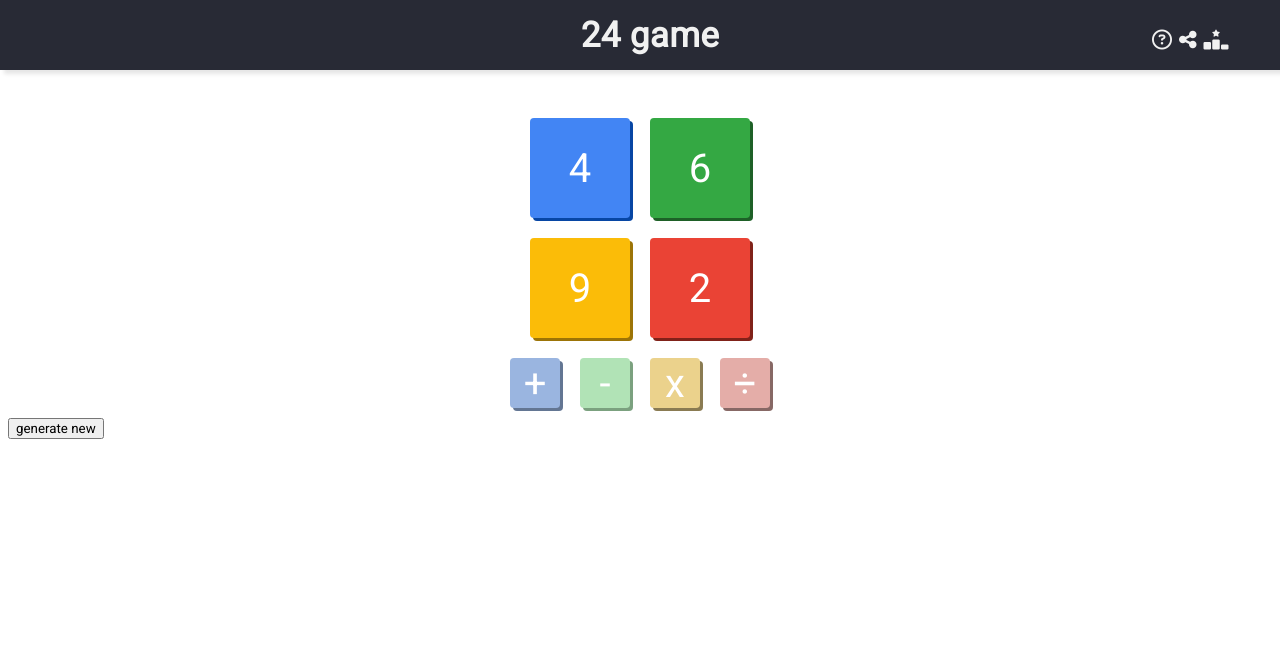
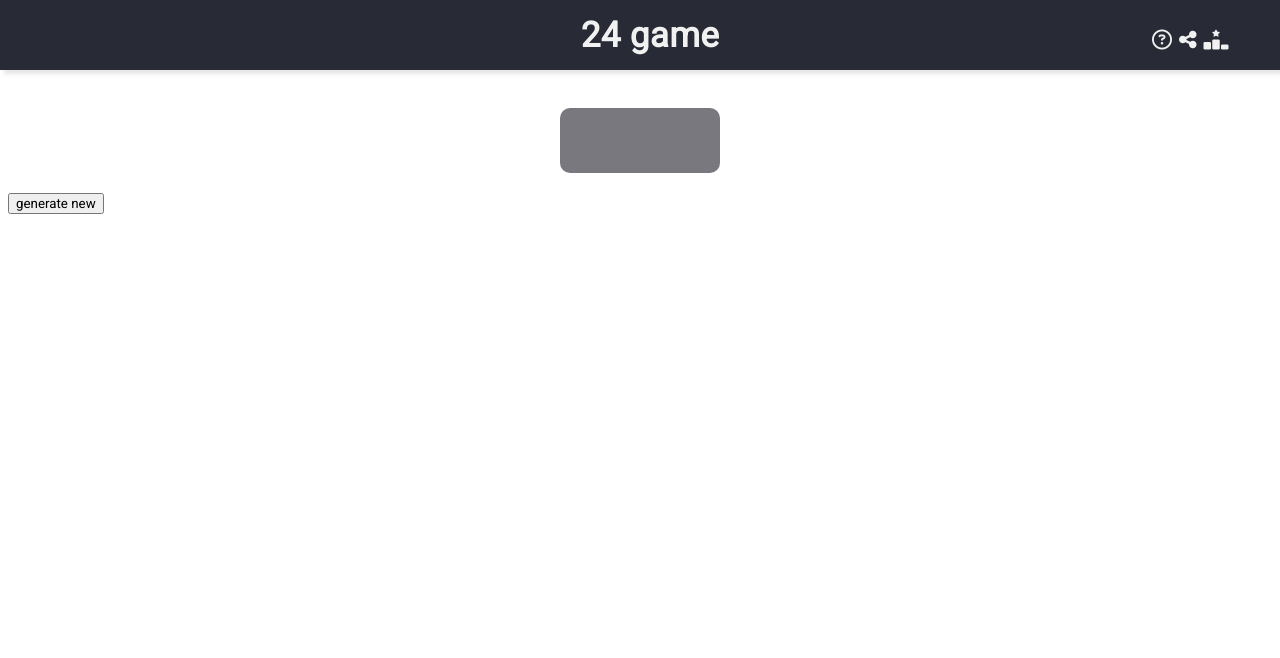
Before and after one commit to ladylilian/CITS3403, a Flask app: page / in a window 1280 px wide; the page is wider, and only the part inside the window is pictured. Shown: the top 658 px of that part. Run offline with Flask 2, Linux system fonts and the light colour scheme; data comes from the database, SQL or seed files in the repository; some libraries are stand-ins or nearby versions.

Commit message:
adding current score above the game board.

```diff
--- a/static/javascripts/game_page.js
+++ b/static/javascripts/game_page.js
@@ -183,13 +183,19 @@ function removeDuplicates(arr) {
   return out;
 }
 
+
 // Calculate the click buttons
-var selected_numbers = [];
-var selected_symbols = [];
-var selected_Numids = [];
+
+var selected_Symids = [];
 var eqution = [];
+
 let numberButtons = Array.from(document.getElementsByClassName('number'));
 let symbolButtons = document.querySelectorAll('.symbol');
+
+// isOperator checking
+const operators =  ['+', '-', '*', '/'];
+const isOperator = (e) => operators.includes(e);
+
 function calculation(ClickBtnId){
   goal = 24;
   if (document.getElementById(ClickBtnId).value == goal){
@@ -207,7 +213,16 @@ function calculation(ClickBtnId){
  };
 };
 
-function getNumber(ele) {
+
+
+// getNumber
+$(document).ready(function(){
+  var selected_numbers = document.getElementsByClassName("selectedNum");
+  var selected_Numids = [];
+  var selectedNum = []
+
+  $(".number").toggle(
+    function() {
       for(let i = 0; i < symbolButtons.length; i++){
         if (selected_numbers.length == 3){
           symbolButtons[i].disabled = true;
@@ -215,53 +230,100 @@ function getNumber(ele) {
         else{
           symbolButtons[i].disabled = false;
         }
-    // numberButtons[i].disabled = true;
       };
-  if (ele.id == selected_Numids){
+      $(this).addClass("selectedNum");
+      $(this).closest('div').find(".number").not(this).removeClass('selectedNum');
+
+      if (typeof eqution[0] !== 'undefined'){
+        if ($.isNumeric(eqution[0]) && (isOperator(eqution[1]) == false)){
+          eqution.pop();
+        };
+      };
+        selected_Numids.push(this.id);
+        selectedNum.push(this.value)
+        eqution.push(this.value);
+        console.log(eqution);
+
+      if (($.isNumeric(eqution[0])) && (isOperator(eqution[1]) == true)) {
+        var ans = eval(eqution.join('').toString());
+        eqution = [];
+        eqution.push(ans);
+        selected_numbers[0].value = ans;
+        var Clickbtn = selected_Numids.slice(-2);
+        buttonAnimation(Clickbtn);
+        console.log(Clickbtn);
+        selected_Numids.shift();
+        var ClickBtnId = selected_Numids;
+        console.log(selectedNum.length);
+        if (selectedNum.length !== 4) {
+          if ($(document.getElementById(selected_Symids[0])).hasClass("selectedSym")){
+            for(let i = 0; i < symbolButtons.length; i++){
+            document.getElementById(selected_Symids[i]).click();
+            };
+          };
+        };
+      };
+      if (this.id !== document.getElementsByClassName("selectedNum")[0].id){
+        for(let i = 0; i < symbolButtons.length; i++){
+        document.getElementById(selected_Numids[i]).click();
+        };
+      };
+      if (selectedNum.length == 4) {
+        calculation(ClickBtnId)
+      };
+      console.log(eqution);
+    },
+
+    function() {
+      $(this).removeClass("selectedNum");
+      $(this).blur()
+      for(let i = 0; i < symbolButtons.length; i++){
+        if (selected_numbers.length == 3){
+          symbolButtons[i].disabled = false;
+        }
+        else{
+          symbolButtons[i].disabled = true;
+        }
+      }
+      //
+      selected_Numids.pop();
+      selectedNum.pop();
+      eqution.pop();
+      console.log(eqution)
+    }
+  )
+});
 
 
-  }
-  selected_Numids.push(ele.id);
-  var btnNumber = ele.value;
-  // var answer = document.getElementById("answer_1");
-  // answer.innerText += btnNumber;
-  selected_numbers.push(btnNumber);
-  eqution.push(btnNumber);
-  console.log(eqution);
-  var ans = eval(eqution.join('').toString());
-  if (eqution.length == 3) {
-    eqution = [];
-    eqution.push(ans);
-    ele.value = ans;
-  };
-  if (selected_Numids.length == 2) {
-    var Clickbtn = selected_Numids;
-    buttonAnimation(Clickbtn);
-    selected_Numids.shift();
-    var ClickBtnId = selected_Numids;
-  };
-  if (selected_numbers.length == 4) {
-    calculation(ClickBtnId)
+
+// getSymbol
+$(document).ready(function(){
+  $(".symbol").toggle(
+    function() {
+      $(this).addClass("selectedSym");
+      $(this).closest('div').find(".symbol").not(this).removeClass('selectedSym');
+      if (typeof eqution[1] !== 'undefined'){
+        if ((eqution.length == 2) && (isOperator(eqution[1]) == true)){
+          eqution.pop();
         };
       };
+      selected_Symids.push(this.id);
+      eqution.push(this.value);
+      console.log(eqution)
+    },
 
-function getSymbol(ele) {
-  for(let i = 0; i < symbolButtons.length; i++){
-    symbolButtons[i].disabled = true;
-    if (selected_Numids.includes(numberButtons[i].id) == true){
-      numberButtons[i].disabled = true;
+    function() {
+      $(this).removeClass("selectedSym");
+
+      if ((isOperator(eqution[1]) == true) && (eqution[1] !== this.value)) {
+        eqution.pop()
+        eqution.push(this.value)
       }
-    // else{
-    // numberButtons[i].disabled = false;
-    // }
+      console.log(eqution)
     }
-  var btnSymbol = ele.value;
-  var answer = document.getElementById("answer_1");
-  selected_symbols.push(btnSymbol)
-  eqution.push(btnSymbol)
-  // answer.innerText += btnSymbol;
-  console.log(eqution);
-};
+  )
+});
+
 
 function buttonAnimation(listOftwoClickBtn){
   var id_1 = listOftwoClickBtn[0];
@@ -272,8 +334,10 @@ function buttonAnimation(listOftwoClickBtn){
   var id_1yClickBtnPosition = getClickBtnPosition(id_1)[1];
   var relativexPosition =id_2xClickBtnPosition - id_1xClickBtnPosition
   var relativeyPosition =id_2yClickBtnPosition - id_1yClickBtnPosition
+  console.log(id_1, id_2)
   var translate3dValue = "translate3d(" + relativexPosition + "px, " + relativeyPosition + "px, 0)";
   document.getElementById(id_1).style.transform = translate3dValue;
+  document.getElementById(id_1).style.zIndex = -1
   $(document).ready(function(){
       $(document.getElementById(id_1)).animate({opacity: 0});
   });
@@ -289,47 +353,10 @@ function getClickBtnPosition(Clickbtn) {
   return [x,y];
 };
 
-// function fadeOut(element) {
-//   var timer = setInterval(hide(element),10);
-//   element.style.visibility = "hidden";
-// }
-
-// function hide(element){
-//   var btn = document.getElementById(element);
-//   var opacity = 0;
-//   opacity = Number(window.getComputedStyle(btn).getPropertyValue("opacity"));
-//   if (opacity > 0){
-//     opacity = opacity - 0.1;
-//     btn.style.opacity = opacity
-//   }
-//   element.style.opacity = op;
-//   element.style.filter = 'alpha(opacity=' + op * 100 + ")";
-//   op -= op * 0.2;
-//   element.style.transition
-//   element.style.zIndex = "-1";
-// };
-// console.log(getClickBtnPosition(n_one)[0]);
 // const resrtButtons = document.querySelectorAll('[reset]')
-// function calculation(){
-//   while len(selected_numbers) < 4 && len(selected_symbols) < 3 {
-
-//  }
-
-//   var clicked = 0
-//   var j = 0
-//   while i < used_number && j < used_symbol{
-//     if onClick() {
-//       if {
-//         i--
-//       }
-//       i++
-
-//     }
-//   }
-//   var = document.getElementsByClassName("s_one");
-// }
 
 
-window.onload = (event) =>{
+
+$(document).ready(function(){
   generate_new();
-};
+});
--- a/static/styles/game_page_style.css
+++ b/static/styles/game_page_style.css
@@ -1,14 +1,26 @@
 /* all buttons */
 .isolated{
   display: flex;
+  flex-direction: column;
   vertical-align: middle;
   align-items: center;
   justify-content: center;
 }
+.current_score{
+  display: inline-flex;
+  margin-top: 100px;
+  height: 65px;
+  width: 160px;
+  background-color: #78787e;
+  border-radius: 10px;
+  align-items: center;
+  justify-content: center;
+  font-size: 30px;
+  font-weight: 900;
+}
 .game-board{
-  padding-top: 100px;
+  padding-top: 20px;
 }
-
 .isolated .btn{
   border-radius:10px;
   text-align: center;
@@ -93,7 +105,7 @@
   background-color: #EA4335;
   box-shadow: 3px 3px #802219;
 }
-#n_four:hover:enabled, #n_four:focus:enabled #n_four:active:enabled {
+#n_four:hover:enabled, #n_four:focus:enabled, #n_four:active:enabled {
   color: #fff;
   background-color: #be362a;
   box-shadow: 3px 3px #802219, 7px 7px 2px rgba(225, 83, 97, 0.5);
--- a/templates/game_page.html
+++ b/templates/game_page.html
@@ -2,22 +2,21 @@
 
 {% block game_board %}
 <div class="isolated"> <!-- id="page_mask" -->
+  <div class="current_score"></div>
   <div class="game-board"> <!--onclick="showCoords(event)"-->
-    <div class="number_container">
-      <input type="button" class="number btn" id="n_one" onclick="getNumber(this)">
-      <input type="button" class="number btn" id="n_two" onclick="getNumber(this)">
-    </div>
-    <div class="number_container">
-      <input type="button" class="number btn" id="n_three" onclick="getNumber(this)">
-      <input type="button" class="number btn" id="n_four" onclick="getNumber(this)">
-    </div>
+    <span class="number_container">
+      <input type="button" class="number btn" id="n_one" ontoggle="getNumber(this)">
+      <input type="button" class="number btn" id="n_two" ontoggle="getNumber(this)">
+    </span>
+    <span class="number_container">
+      <input type="button" class="number btn" id="n_three" ontoggle="getNumber(this)">
+      <input type="button" class="number btn" id="n_four" ontoggle="getNumber(this)">
+    </span>
     <div class="symbol_container">
-      <input type="button" class="btn symbol" id="s_one" value="+" disabled onclick="getSymbol(this)">
-      <input type="button" class="btn symbol" id="s_two" value="-" disabled onclick="getSymbol(this)">
-      <!-- <input type="button" class="btn symbol" id="s_three" value="*" disabled onclick="getSymbol(this)"> -->
-      <button type="button" class="btn symbol" id="s_three" value="*" disabled onclick="getSymbol(this)">x</button>
-      <!-- <input type="button" class="btn symbol" id="s_four" value="÷" disabled onclick="getSymbol(this)"> -->
-      <button type="button" class="btn symbol" id="s_four" value="/" disabled onclick="getSymbol(this)">÷</button>
+      <input type="button" class="btn symbol" id="s_one" value="+" disabled ontoggle="getSymbol(this)">
+      <input type="button" class="btn symbol" id="s_two" value="-" disabled ontoggle="getSymbol(this)">
+      <button type="button" class="btn symbol" id="s_three" value="*" disabled ontoggle="getSymbol(this)">x</button>
+      <button type="button" class="btn symbol" id="s_four" value="/" disabled ontoggle="getSymbol(this)">÷</button>
     </div>
   </div>
 </div>
@@ -26,6 +25,8 @@
 <button id="changeNumbers" onclick="generate_new()">generate new</button>
 <script src="{{url_for('static', filename='javascripts/game_page.js')}}"></script>
 <script src="https://ajax.googleapis.com/ajax/libs/jquery/3.6.0/jquery.min.js"></script>
+<script src="https://ajax.googleapis.com/ajax/libs/jquery/1.8/jquery.min.js">
+</script>
 {% endblock %}
 </body>
 </html>
```
Lines whose indentation alone changed are shown as unchanged.
